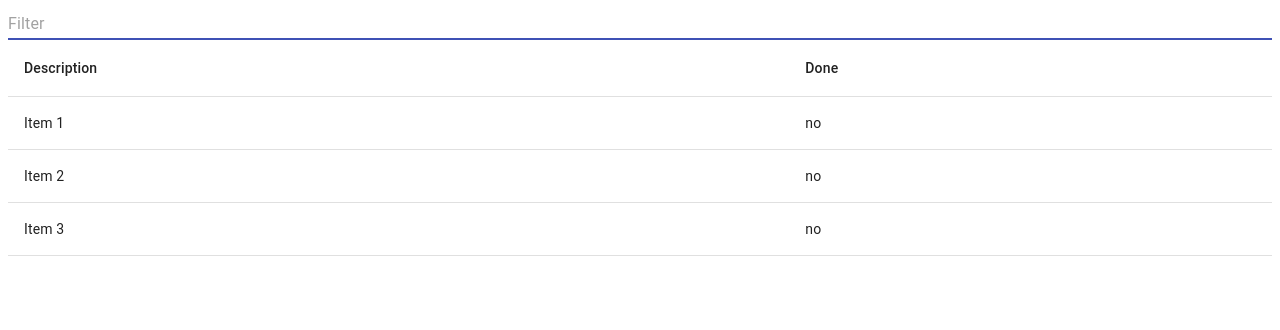
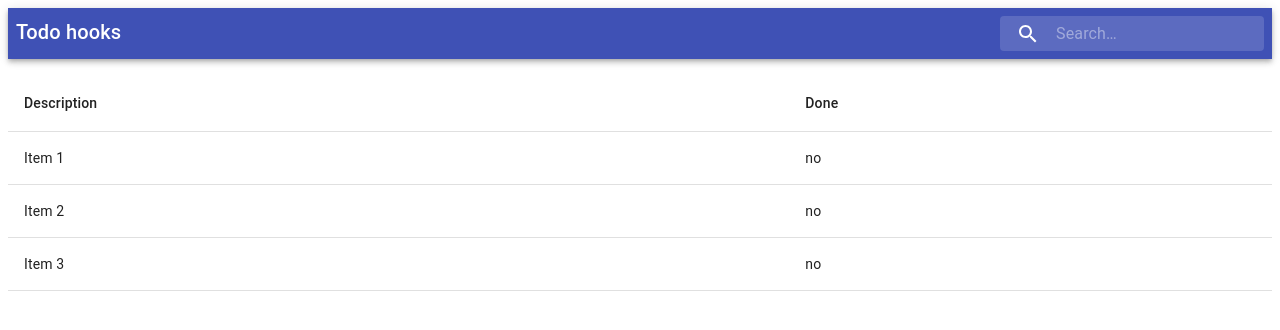
Before and after one commit to vanderleisilva/react-context, a React (Create React App) app: page / in a window 1280 px wide. Shown: the top 330 px of the page. Built offline with nearby package versions, Linux system fonts and the light colour scheme.

Commit message:
add header component and improve filter component layout

```diff
--- a/package.json
+++ b/package.json
@@ -4,6 +4,7 @@
   "private": true,
   "dependencies": {
     "@material-ui/core": "^4.4.2",
+    "@material-ui/icons": "^4.4.1",
     "react": "^16.9.0",
     "react-dom": "^16.9.0",
     "react-scripts": "3.1.1"
--- a/src/App.js
+++ b/src/App.js
@@ -1,11 +1,11 @@
 import React from "react";
 import { TodoProvider } from "context/todo";
+import Header from "components/header";
 import List from "components/list";
-import Filter from "components/filter";
 
 export default () => (
   <TodoProvider>
-    <Filter />
+    <Header />
     <List />
   </TodoProvider>
 );
--- a/src/components/filter/index.js
+++ b/src/components/filter/index.js
@@ -1,18 +1,32 @@
 import React from 'react';
 import useTodo from 'hooks/useTodo';
+import styles from './styles';
 
-import TextField from '@material-ui/core/TextField';
+import { makeStyles } from '@material-ui/core/styles';
+import InputBase from '@material-ui/core/InputBase';
+import SearchIcon from '@material-ui/icons/Search';
+
+const useStyles = makeStyles(styles);
 
 export default () => {
   const { filter, setFilter } = useTodo();
+  const classes = useStyles();
 
   return (
-    <TextField
-      value={filter}
-      fullWidth
-      placeholder='Filter'
-      autoFocus
-      onChange={e => setFilter(e.target.value)}
-    />
+    <div className={classes.search}>
+      <div className={classes.searchIcon}>
+        <SearchIcon />
+      </div>
+      <InputBase
+        placeholder='Search…'
+        onChange={e => setFilter(e.target.value)}
+        value={filter}
+        classes={{
+          root: classes.inputRoot,
+          input: classes.inputInput,
+        }}
+        inputProps={{ 'aria-label': 'search' }}
+      />
+    </div>
   );
 };
--- /dev/null
+++ b/src/components/filter/styles.js
@@ -0,0 +1,38 @@
+import { fade } from '@material-ui/core/styles';
+
+export default ({ spacing, breakpoints, shape, palette, transitions }) => ({
+  search: {
+    position: 'relative',
+    borderRadius: shape.borderRadius,
+    backgroundColor: fade(palette.common.white, 0.15),
+    '&:hover': {
+      backgroundColor: fade(palette.common.white, 0.25),
+    },
+    marginLeft: 0,
+    width: '100%',
+    [breakpoints.up('sm')]: {
+      marginLeft: spacing(3),
+      width: 'auto',
+    },
+  },
+  searchIcon: {
+    width: spacing(7),
+    height: '100%',
+    position: 'absolute',
+    pointerEvents: 'none',
+    display: 'flex',
+    alignItems: 'center',
+    justifyContent: 'center',
+  },
+  inputRoot: {
+    color: 'inherit',
+  },
+  inputInput: {
+    padding: spacing(1, 1, 1, 7),
+    transition: transitions.create('width'),
+    width: '100%',
+    [breakpoints.up('md')]: {
+      width: 200,
+    },
+  },
+});
--- /dev/null
+++ b/src/components/header/index.js
@@ -0,0 +1,25 @@
+import React from 'react';
+import Filter from "components/filter";
+
+import { makeStyles } from '@material-ui/core/styles';
+import AppBar from '@material-ui/core/AppBar';
+import Typography from '@material-ui/core/Typography';
+
+const useStyles = makeStyles(({ spacing }) => ({
+  appBar: {
+    padding: spacing(1),
+    marginBottom: spacing(2),
+    flexDirection: 'row',
+    justifyContent: 'space-between'
+  },
+}));
+
+export default () => {
+  const classes = useStyles();
+  return (
+    <AppBar position='static' className={classes.appBar}>
+      <Typography variant='h6' noWrap children='Todo hooks' />
+      <Filter />
+    </AppBar>
+  );
+};
```
Also changed, not shown: 1 other file (tests, documents, lock files or other folders).
